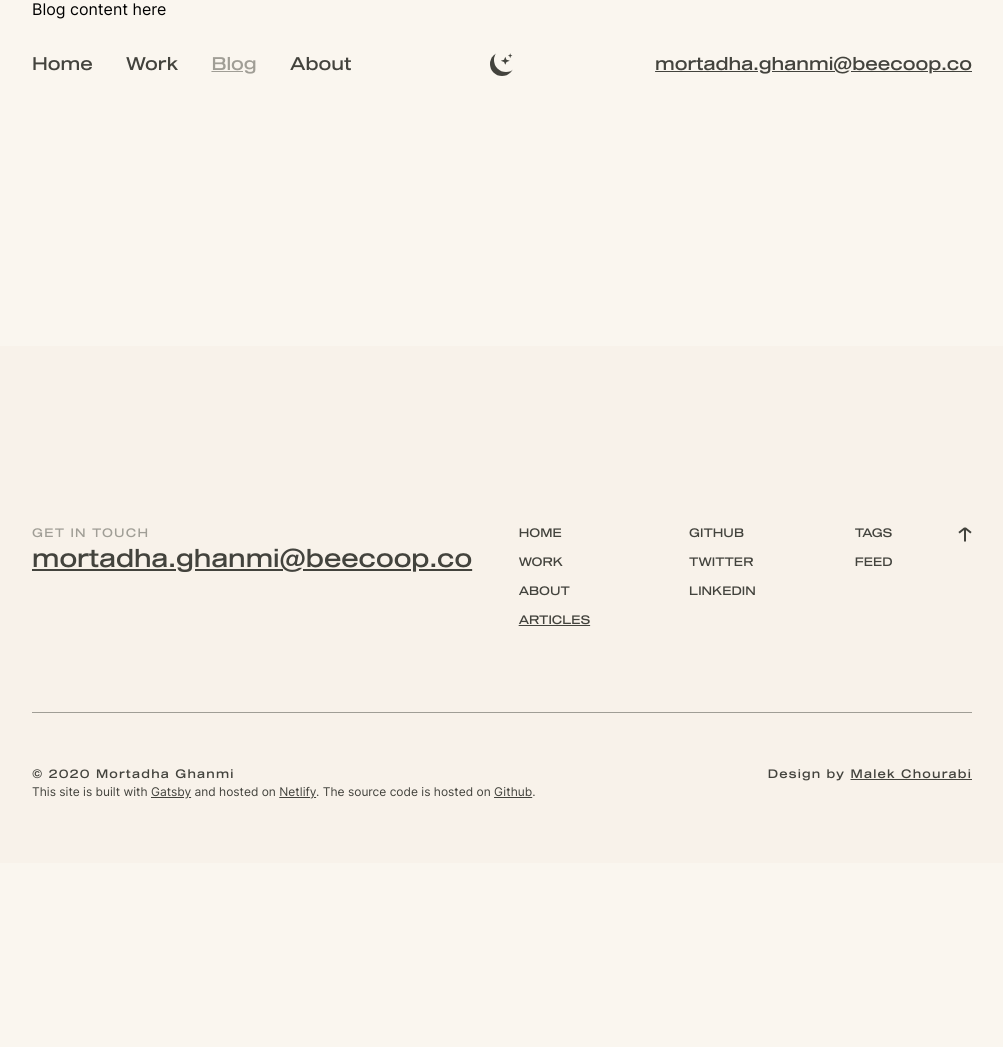
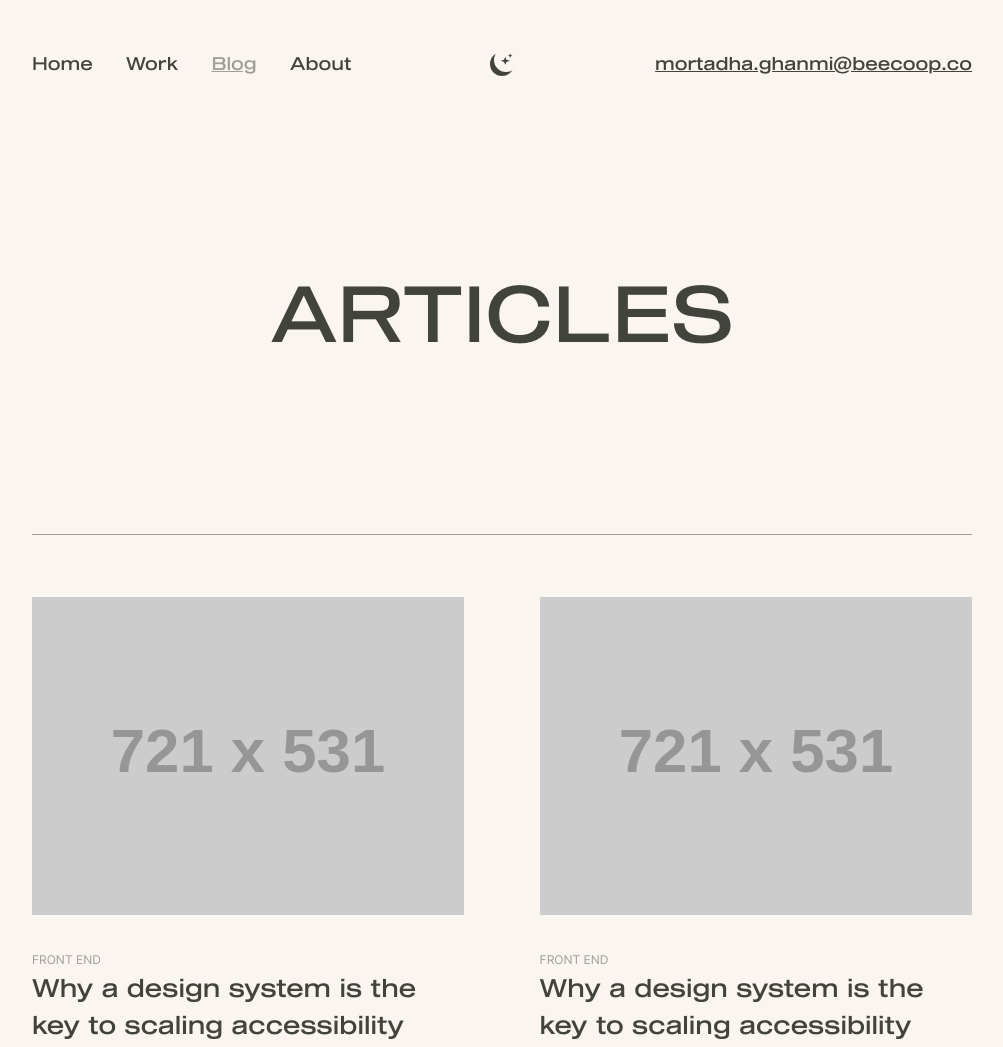
Before and after one commit to craxrev/me-old, a Gatsby site: page /blog in a window 1280 px wide. Shown: the top 1047 px of the page, without its empty margins (138-1141 px from the left). Before the commit the page ends 863 px from the top, so only its background shows below. Built offline with nearby package versions, Linux system fonts and the light colour scheme; Gatsby itself is replaced by a stand-in of ours; placeholder pictures from the web are drawn by us.

Commit message:
complete blog page integration

```diff
--- a/src/components/Posts/index.js
+++ b/src/components/Posts/index.js
@@ -4,9 +4,10 @@ import * as S from "./styles"
 
 export default function Posts(props) {
     return (
-        <S.Section>
-            {props.home &&
-            <S.Header>Selected Articles</S.Header>
+        <S.Section home={props.home}>
+            {props.home ?
+                (<S.Header>Selected Articles</S.Header>):
+                (<S.PageHeader>Articles</S.PageHeader>)
             }
             <S.Main>{Array.from(Array(4), (e, idx) => {
                 return (
--- a/src/components/Posts/styles.js
+++ b/src/components/Posts/styles.js
@@ -1,12 +1,17 @@
-import styled from "styled-components"
+import styled, { css } from "styled-components"
 
 import { Link } from "gatsby"
 
-import { posts } from "../../styles/Type"
+import { posts, page } from "../../styles/Type"
 
 
 export const Section = styled.section`
-    margin-top: 95px;
+    ${props => props.home&& css`
+        margin-top: 95px;
+        @media(min-width: 980px) {
+            margin-top: 300px;
+        }
+    `}
 
     &:after { // clearfix
         content: ".";
@@ -15,11 +20,6 @@ export const Section = styled.section`
         height: 0;
         clear: both;
     }
-
-    @media(min-width: 980px) {
-        margin-top: 300px;
-    }
-
 `
 
 export const Header = styled.h5`
@@ -33,6 +33,19 @@ export const Header = styled.h5`
     @media(min-width: 980px) {
         margin-bottom: 50px;
     }
+`
+
+export const PageHeader = styled.h1`
+    ${page.title}
+    padding: 100px 0 44px;
+    @media(min-width: 768px) {
+        padding: 200px 0 120px;
+    }
+    @media(min-width: 980px) {
+        padding: 270px 0 180px;
+    }
+    text-align: center;
+    color: var(--text);
 `
 
 export const Main = styled.main`
--- a/src/pages/blog.js
+++ b/src/pages/blog.js
@@ -1,9 +1,11 @@
 import React from "react"
+
+import Posts from "../components/Posts"
 
 export default function Blog() {
     return (
-        <div>
-            <p>Blog content here</p>
-        </div>
+        <main>
+            <Posts />
+        </main>
     )
 }
```
Lines whose indentation alone changed are shown as unchanged.
